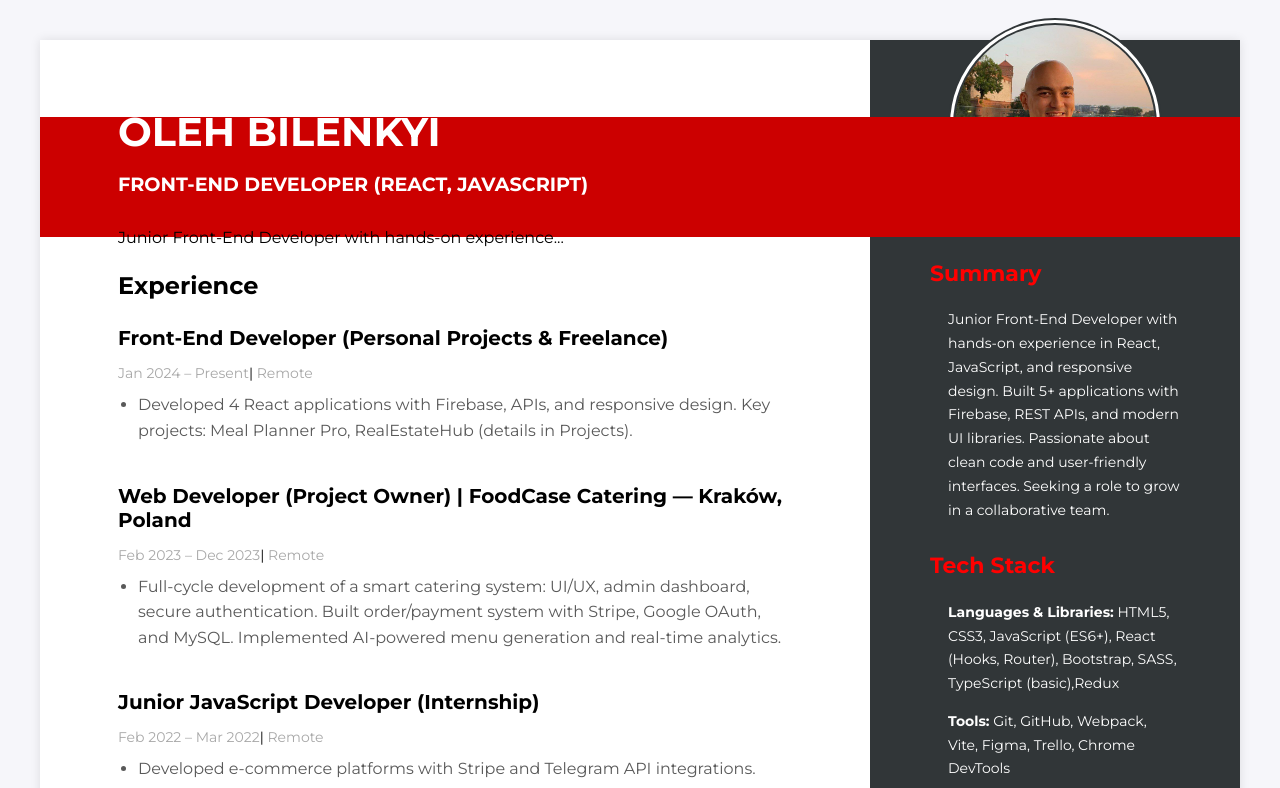
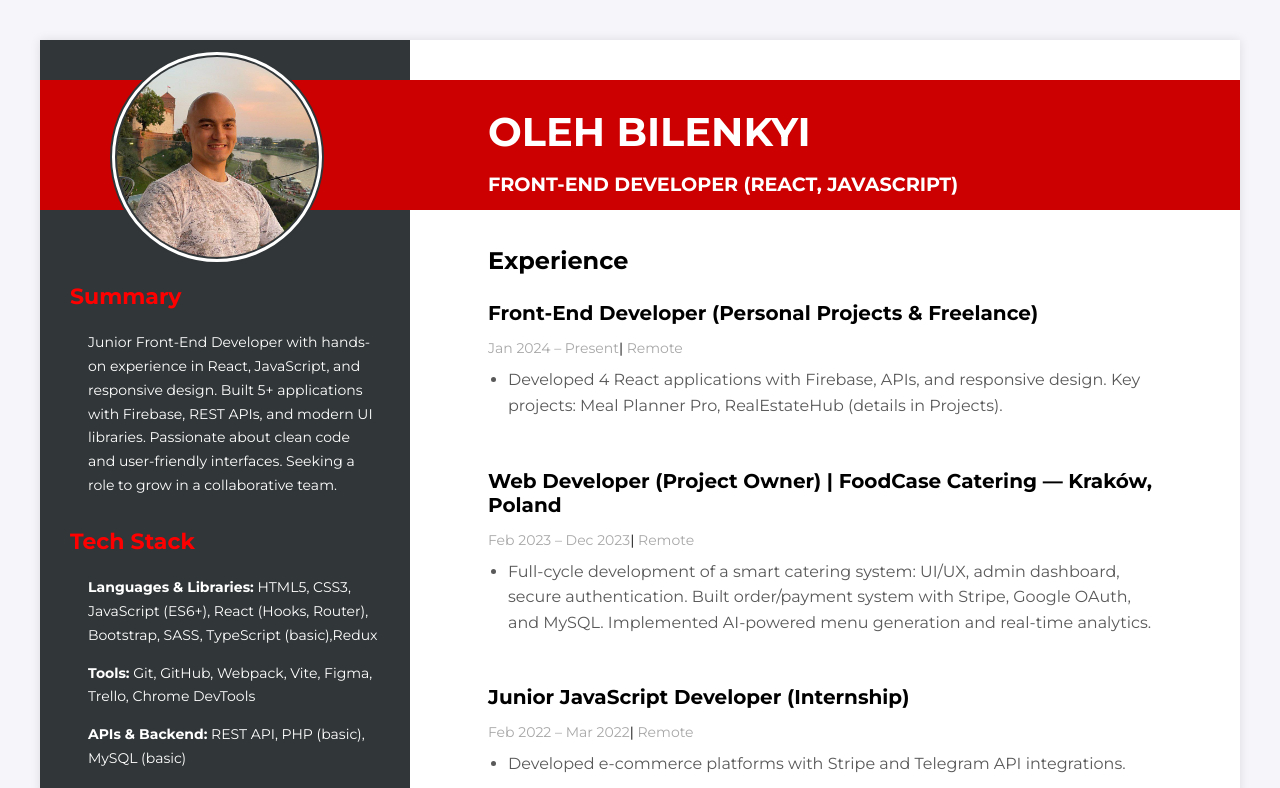
Before and after one commit to OlehBilenkyi/ReactResume, a React (Vite) app: page / in a window 1280 px wide. Shown: the top 788 px of the page. Built offline with nearby package versions, Linux system fonts and the light colour scheme.

Commit message:
margin-top: 50px;

```diff
--- a/src/App.jsx
+++ b/src/App.jsx
@@ -1,5 +1,5 @@
-import { useRef, useEffect, useState } from "react";
 import MainContent from "./components/MainContent/MainContent";
+import Avatar from "./components/Sidebar/Avatar/Avatar";
 import MySidebar from "./components/Sidebar/Sidebar";
 import styled from "styled-components";
 
@@ -14,38 +14,28 @@ const Wrapper = styled.div`
 
 const RedStripe = styled.div`
   position: absolute;
-  height: 120px; // Изменили с 120px на 2px (толщина линии)
+  height: 130px;
   background-color: #c00;
-  z-index: 2; // Линия между фоном (1) и аватаром (3)
+  z-index: 2;
   left: 0;
   right: 0;
+  top: 40px; /* Фиксированная позиция под заголовком */
 `;
 
 function App() {
-  const myInfoRef = useRef(null);
-  const sidebarRef = useRef(null);
-  const [stripeTop, setStripeTop] = useState(0);
-
   const contentProps = {
-    profession: "Front-End Developer (React, JavaScript)",
-    name: "Oleh Bilenkyi",
+    profession: "FRONT-END DEVELOPER (REACT, JAVASCRIPT)",
+    name: "OLEH BILENKYI",
     description: "Junior Front-End Developer with hands-on experience...",
   };
 
-  useEffect(() => {
-    if (myInfoRef.current && sidebarRef.current) {
-      const myInfoTop = myInfoRef.current.offsetTop;
-      const avatarTop = sidebarRef.current.querySelector("img").offsetTop;
-      setStripeTop(Math.max(myInfoTop, avatarTop) + 10);
-    }
-  }, []);
-
   return (
     <Wrapper>
-      <RedStripe style={{ top: `${stripeTop}px` }} />
-      <MainContent ref={myInfoRef} {...contentProps} />
-      <MySidebar ref={sidebarRef} avatar="/avatar.jpg" />{" "}
-      {/* Путь к аватарке передается корректно */}
+      <Avatar avatar="/avatar.jpg" />
+      <MySidebar />
+
+      <RedStripe />
+      <MainContent {...contentProps} />
     </Wrapper>
   );
 }
--- a/src/App.styled.jsx
+++ b/src/App.styled.jsx
@@ -3,6 +3,7 @@ import styled from "styled-components";
 export const Wrapper = styled.div`
   background: #ffffff;
   display: flex;
+  flex-direction: row-reverse
   flex-direction: row-reverse;
   width: 100%;
   max-width: 1200px;
--- a/src/components/MainContent/MyInfo/MyInfo.jsx
+++ b/src/components/MainContent/MyInfo/MyInfo.jsx
@@ -1,12 +1,11 @@
 import React from "react"; // Добавьте этот импорт
 import styles from "./MyInfo.module.scss";
 
-const MyInfo = React.forwardRef(({ name, profession, description }, ref) => {
+const MyInfo = React.forwardRef(({ name, profession }, ref) => {
   return (
     <div ref={ref} className={styles.infoContainer}>
       <h1>{name}</h1>
       <h2>{profession}</h2>
-      <p>{description}</p>
     </div>
   );
 });
--- a/src/components/MainContent/MyInfo/MyInfo.module.scss
+++ b/src/components/MainContent/MyInfo/MyInfo.module.scss
@@ -3,12 +3,14 @@
   width: 100%;
   background: white;
   z-index: 1;
+
 }
 
 .headerContent {
   position: relative;
-  z-index: 3; // Заголовки над красной полосой
+  z-index: 4;
   padding: 60px 60px 0;
+
 
   .name {
     font-size: 2.5rem;
@@ -33,4 +35,5 @@
   padding: 40px 60px;
   position: relative;
   z-index: 1;
+
 }
--- a/src/components/MainContent/WorkExperience/WorkExperience.module.jsx
+++ b/src/components/MainContent/WorkExperience/WorkExperience.module.jsx
@@ -40,4 +40,5 @@ export const MyProjectsContainerName = styled.h3`
 
 export const MyProjectsContainer = styled.div`
   margin-bottom: 40px;
+  margin-top: 50px;
 `;
--- a/src/components/Sidebar/Avatar/Avatar.jsx
+++ b/src/components/Sidebar/Avatar/Avatar.jsx
@@ -1,10 +1,9 @@
-import React from "react";
 import styles from "./Avatar.module.scss";
 
-const Avatar = ({ src, alt = "Avatar" }) => {
+const Avatar = ({ avatar }) => {
   return (
-    <div className={styles.avatarContainer}>
-      <img src={src} alt={alt} className={styles.avatar} loading="lazy" />
+    <div className={styles.avatarWrapper}>
+      <img src={avatar} alt="Avatar" className={styles.avatarImage} />
     </div>
   );
 };
--- a/src/components/Sidebar/Avatar/Avatar.module.scss
+++ b/src/components/Sidebar/Avatar/Avatar.module.scss
@@ -1,20 +1,44 @@
-.avatarContainer {
-  position: relative;
-  z-index: 4; // Аватар над полосой
-  margin: -60px auto 30px; // Поднимаем аватар над полосой
+.avatarWrapper {
+  position: relative; /* или absolute — смотри ниже */
 }
 
-.avatar {
+.avatarImage {
   width: 200px;
   height: 200px;
   border-radius: 50%;
   object-fit: cover;
-  display: block;
-  margin: 0 auto 30px;
+  display: block; /* можно оставить */
+  margin-bottom: 30px;
+  margin-left: 0; /* убираем автоцентрирование */
   border: 3px solid #ffffff;
-  box-shadow: 0 0 0 2px #313638; // Дополнительная защита
-  position: relative;
-  z-index: 4; // Аватар над линией
-  background: #313638; // Фон для перекрытия линии
-  padding: 2px; // Защита от артефактов
+  box-shadow: 0 0 0 2px #313638;
+  position: relative; /* если не надо вылазить — relative */
+  z-index: 4;
+  background: #313638;
+  padding: 2px;
 }
+.avatarImage {
+  position: absolute;
+  top: 12px;
+  left: 72px;
+}
+// .avatarContainer {
+//   position: relative;
+//   z-index: 100; // Аватар над полосой
+//   margin: -30px auto 30px;
+// }
+
+// .avatar {
+//   width: 200px;
+//   height: 200px;
+//   border-radius: 50%;
+//   object-fit: cover;
+//   display: block;
+//   margin: 0 auto 30px;
+//   border: 3px solid #ffffff;
+//   box-shadow: 0 0 0 2px #313638; // Дополнительная защита
+//   position: relative;
+//   z-index: 4; // Аватар над линией
+//   background: #313638; // Фон для перекрытия линии
+//   padding: 2px; // Защита от артефактов
+// }
--- a/src/components/Sidebar/Sidebar.jsx
+++ b/src/components/Sidebar/Sidebar.jsx
@@ -5,12 +5,10 @@ import Summary from "./Summary/Summary";
 import TechSkills from "./TechSkills/TechSkills";
 import PropTypes from "prop-types";
 import styles from "./Sidebar.module.scss";
-import Avatar from "./Avatar/Avatar";
 
-const MySidebar = React.forwardRef(({ avatar }, ref) => {
+const MySidebar = React.forwardRef((ref) => {
   return (
     <aside ref={ref} className={styles.sidebarWrapper}>
-      <Avatar src={avatar} /> {/* Убрали дублирующийся img */}
       <div className={styles.sidebarContent}>
         <Summary />
         <TechSkills />
--- a/src/components/Sidebar/Sidebar.module.scss
+++ b/src/components/Sidebar/Sidebar.module.scss
@@ -1,42 +1,22 @@
 .sidebarWrapper {
   background: #313638;
-  padding: 40px;
+  padding: 40px 10px 40px 10px;
+
   width: 370px;
   box-sizing: border-box;
   color: #ffffff;
   position: sticky;
   top: 0;
   min-height: 100vh;
-  z-index: 1; // Сайдбар под линией (линия z-index: 2 в App.js)
-
-  // // Стили для аватара
-  // .avatar {
-  //   width: 200px;
-  //   height: 200px;
-  //   border-radius: 50%;
-  //   object-fit: cover;
-  //   display: block;
-  //   margin: 0 auto 30px;
-  //   border: 3px solid #ffffff;
-  //   box-shadow: 0 0 0 2px #313638; // Дополнительная защита
-  //   position: relative;
-  //   z-index: 4; // Аватар над линией
-  //   background: #313638; // Фон для перекрытия линии
-  //   padding: 2px; // Защита от артефактов
-  // }
+  z-index: 1;
 
   // Контент сайдбара
   .sidebarContent {
     padding: 0 20px;
-    height: calc(
-      100% - 270px
-    ); // 270px = 200px аватар + 30px margin + 40px padding
+    margin-top: 203px;
     position: relative;
-    z-index: 2; // Контент над линией, но под аватаром
-
     > * {
       margin-bottom: 30px;
-
       &:last-child {
         margin-bottom: 0;
       }
```
